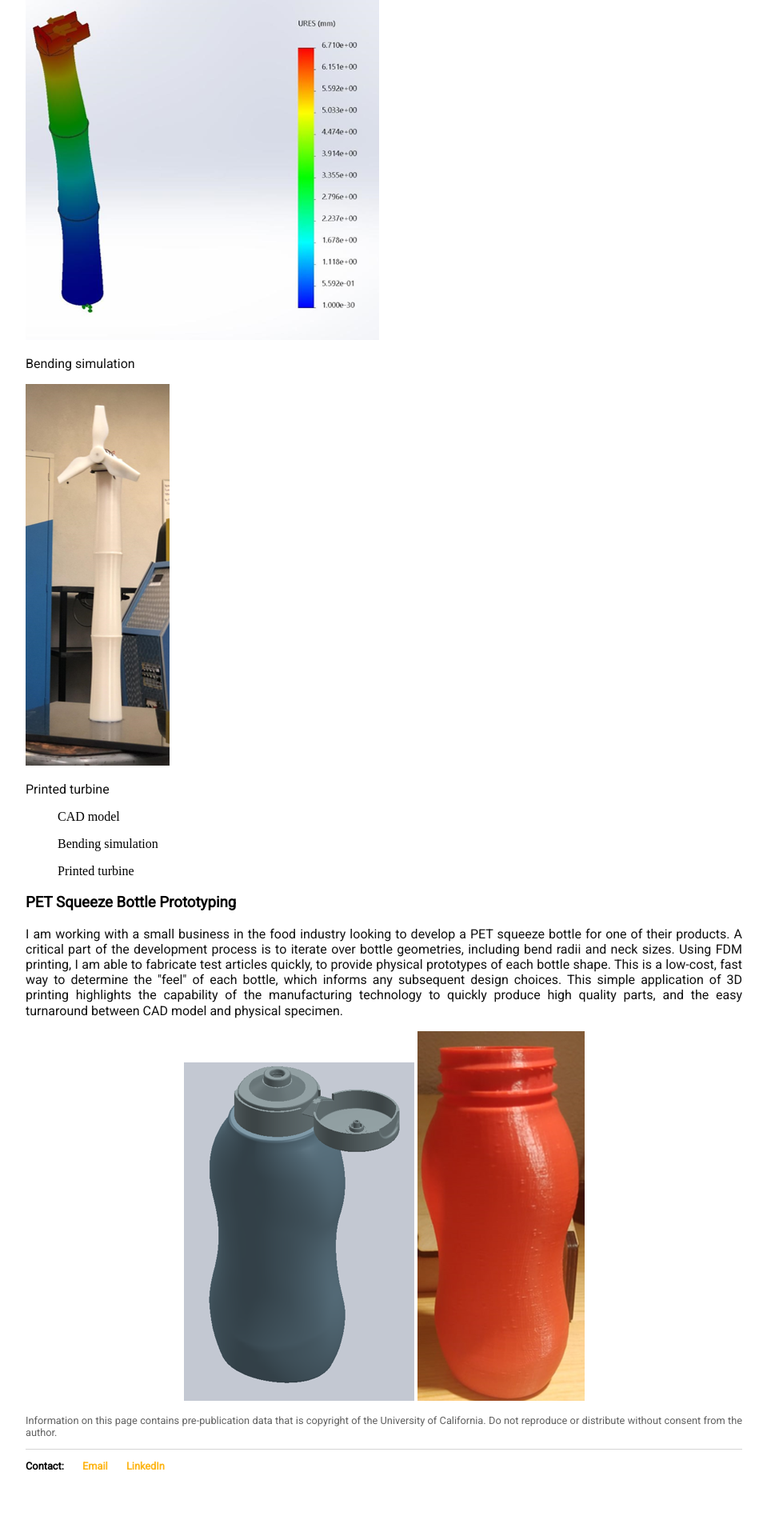
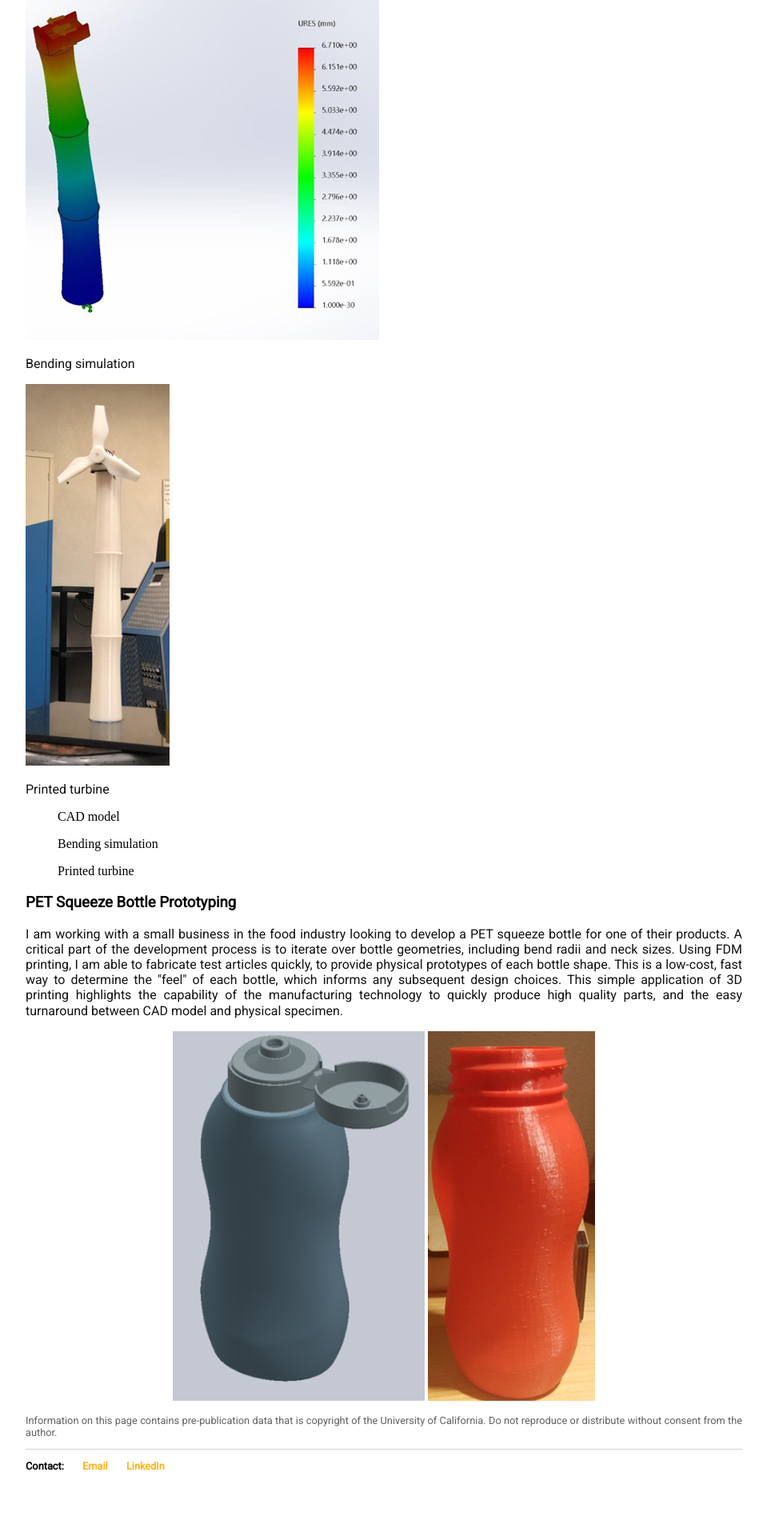
Before and after one commit to carbonheliumnitrogen/carbonheliumnitrogen.github.io, a Jekyll site: the page built from projects.html, in a window 1280 px wide. Shown: the part 2747-4667 px from the top of the page at 80% size, without its empty margins (160-1119 px from the left). Built offline with Jekyll 4.4.1, drawn with Linux system fonts in a browser that asks for light colours.

Commit message:
Update projects.html

```diff
--- a/projects.html
+++ b/projects.html
@@ -85,8 +85,8 @@ color:#616161;
 	<h3>PET Squeeze Bottle Prototyping</h3>
 	<p>I am working with a small business in the food industry looking to develop a PET squeeze bottle for one of their products. A critical part of the development process is to iterate over bottle geometries, including bend radii and neck sizes. Using FDM printing, I am able to fabricate test articles quickly, to provide physical prototypes of each bottle shape. This is a low-cost, fast way to determine the "feel" of each bottle, which informs any subsequent design choices. This simple application of 3D printing highlights the capability of the manufacturing technology to quickly produce high quality parts, and the easy turnaround between CAD model and physical specimen. </p>
 <div id="row">
-    <img class="columntwo" src="C1.png">
-    <img class="columntwo" src="C2.png">
+    <img class="columntwo" src="C1.png" height="462">
+    <img class="columntwo" src="C2.png" height="462">
 </div>
 
 	<p id="copyright"> Information on this page contains pre-publication data that is copyright of the University of California. Do not reproduce or distribute without consent from the author.</p>
```
